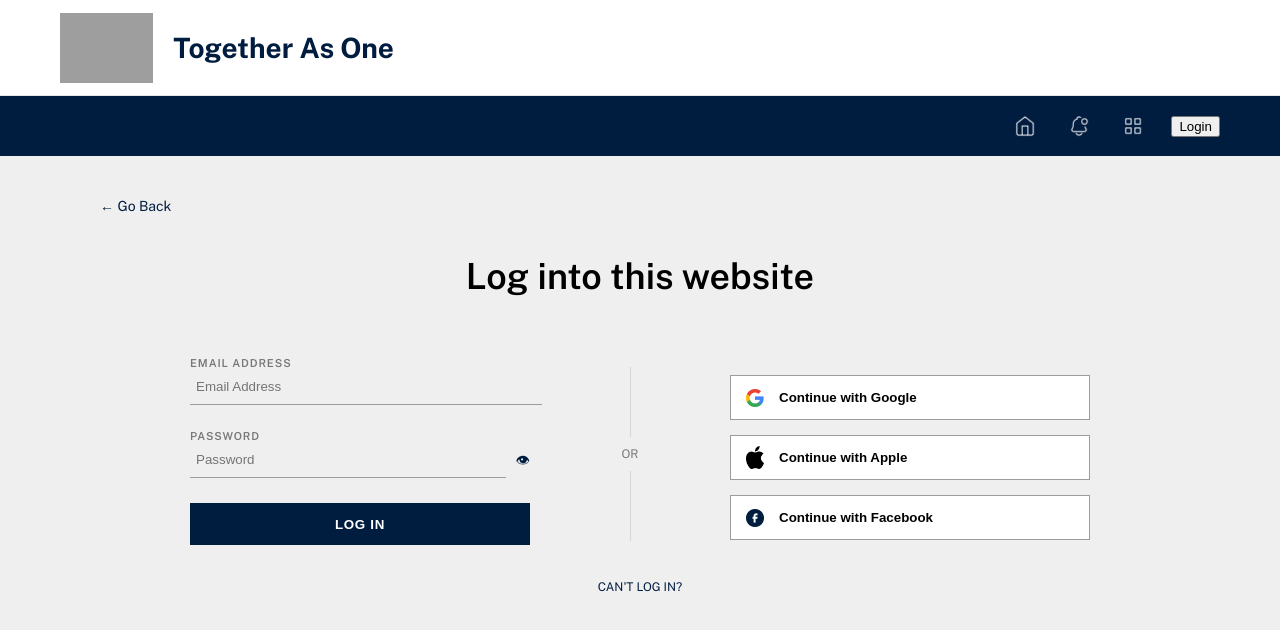
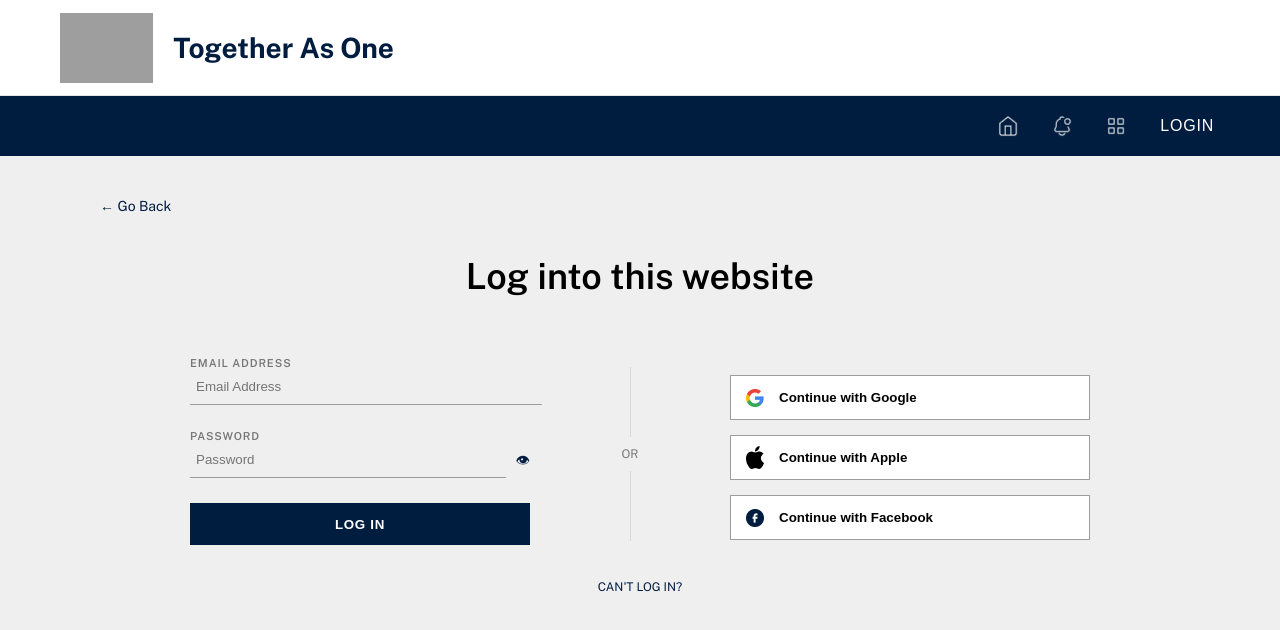
Before and after one commit to SerenaChen7/COSC360-W2025T2, a React (Vite) app in the folder frontend/: page / in a window 1280 px wide. Shown: the top 630 px of the page. Built offline with nearby package versions, Linux system fonts and the light colour scheme; grey boxes are pictures that could not be loaded.

Commit message:
login button update

```diff
--- a/frontend/src/components/Navbar.css
+++ b/frontend/src/components/Navbar.css
@@ -44,3 +44,17 @@
   line-height: 1;
   white-space: nowrap;
 }
+.navLoginBtn {
+  height: 42px;
+  background: #001d40;
+  color: rgb(255, 255, 255);
+  border: none;
+  letter-spacing: 0.05em;
+  font-size:100%;
+  cursor: pointer;
+}
+
+button:hover{
+  background: #001024;
+  color: white;
+  }
--- a/frontend/src/components/Navbar.jsx
+++ b/frontend/src/components/Navbar.jsx
@@ -18,8 +18,9 @@ export default function Navbar() {
         <button className="navIconBtn" onClick={() => (window.location.href = "/dashboard")}>
           <img src={dashboardIcon} alt="Dashboard" />
         </button>
-
-<button className="navLoginBtn">Login</button>      </div>
+{/*Will have to add condition whether it is logged in or not.
+If logged in, will have to remove log in button*/}
+<button className="navLoginBtn">LOGIN</button>      </div>
     </nav>
   );
 }
```
